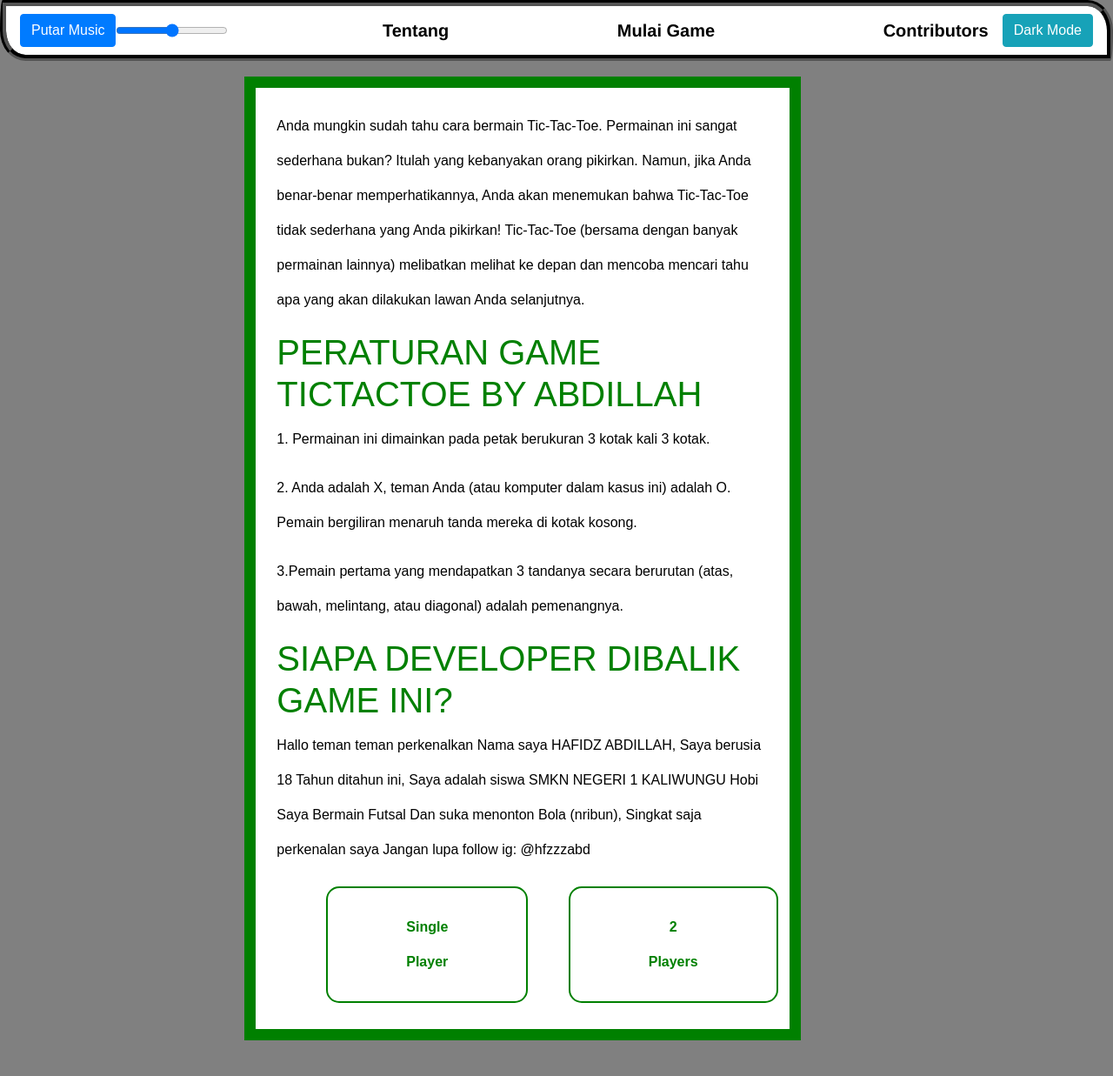
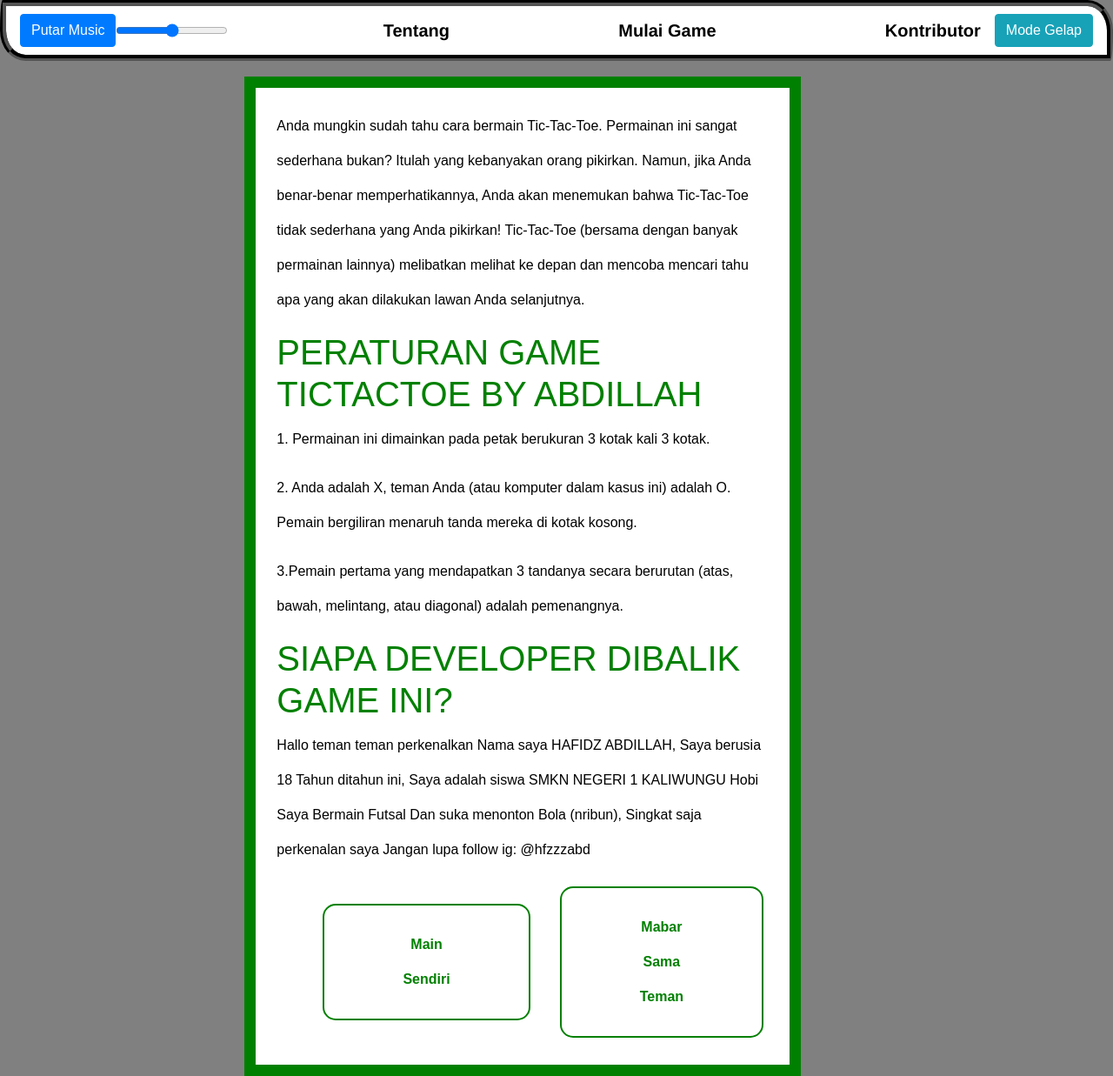
Before and after one commit to Sad404-Cyber/tictactoebyhafidz.github.io, a plain HTML site: page index.html in a window 1280 px wide. Shown: the whole page at 87% size. Before the commit the page ends 1196 px from the top, so only its background shows below. Drawn offline with nearby package versions, Linux system fonts and the light colour scheme.

Commit message:
Update index.html

```diff
--- a/index.html
+++ b/index.html
@@ -44,8 +44,8 @@
       <input title="range" type="range" id="volume-slider" />
       <a class="navbar-brand" href="about.html">Tentang</a>
       <a class="navbar-brand" href="#">Mulai Game</a>
-      <a class="navbar-brand" href="contributors.html">Contributors</a>
-      <button class="btn btn-info" onclick="myFunction()">Dark Mode</button>
+      <a class="navbar-brand" href="contributors.html">Kontributor</a>
+      <button class="btn btn-info" onclick="myFunction()">Mode Gelap</button>
     </nav>
     <br />
 
@@ -109,7 +109,7 @@ bergiliran menaruh tanda mereka di kotak kosong.
                 name="button"
                 onclick="singlePlayer()"
               >
-                Single Player
+                Main Sendiri
               </button>
             </th>
             <th>
@@ -119,7 +119,7 @@ bergiliran menaruh tanda mereka di kotak kosong.
                 name="button"
                 onclick="twoPlayer()"
               >
-                2 Players
+                Mabar Sama Teman
               </button>
             </th>
           </tr>
@@ -134,12 +134,12 @@ bergiliran menaruh tanda mereka di kotak kosong.
         <tr>
           <th>
             <button type="button" name="button" onclick="singlePlayer()">
-              Single Player
+              Main Sendiri
             </button>
           </th>
           <th>
             <button type="button" name="button" onclick="twoPlayer()">
-              2 Players
+              Mabar Sama Temen
             </button>
           </th>
         </tr>
@@ -156,17 +156,17 @@ bergiliran menaruh tanda mereka di kotak kosong.
         <h2 id="move">PLAYER MOVE!</h2>
         <tbody>
           <tr>
-            <th scope="row" class="table-success">Win</th>
+            <th scope="row" class="table-success">Menang</th>
             <td id="playerstat1" class="playerstat table-success"></td>
             <td id="computerstat1" class="computerstat table-success"></td>
           </tr>
           <tr>
-            <th scope="row" class="table-danger">Lost</th>
+            <th scope="row" class="table-danger">Tolol Kalah</th>
             <td id="loss1" class="computerstat table-danger"></td>
             <td id="loss2" class="playerstat table-danger"></td>
           </tr>
           <tr>
-            <th scope="row" class="table-warning">Draw</th>
+            <th scope="row" class="table-warning">Imbang</th>
             <td id="draw1" class="drawstat table-warning"></td>
             <td id="draw2" class="drawstat table-warning"></td>
           </tr>
```
